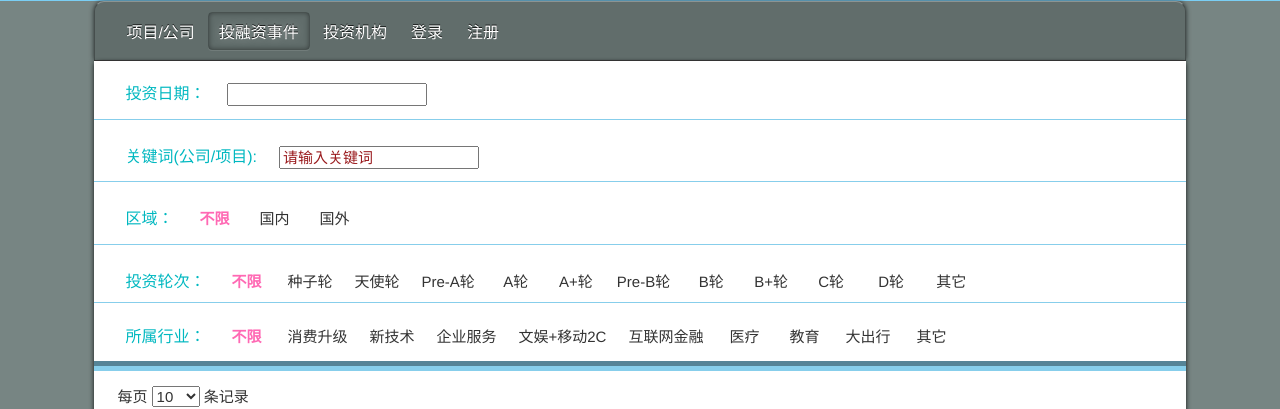
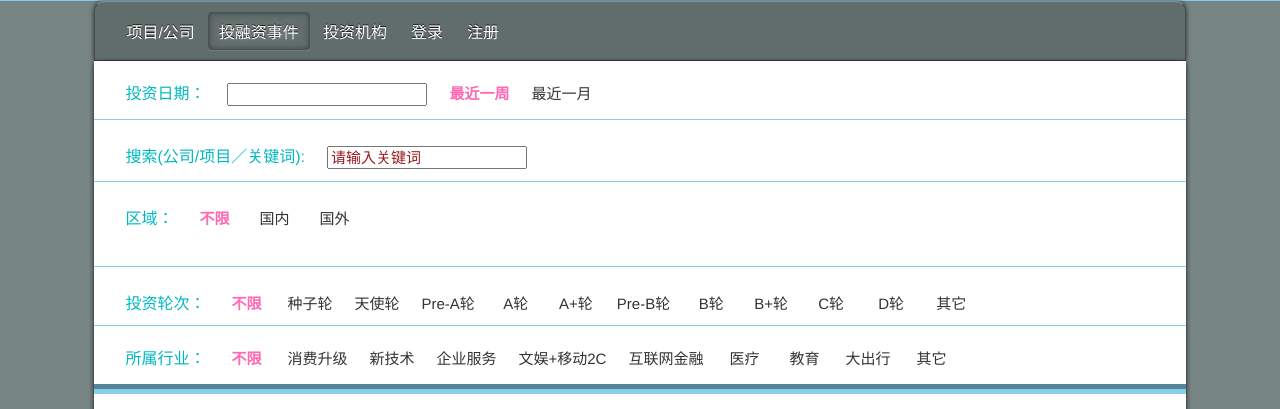
Before and after one commit to liurongjiang/Invest_web, a Flask app: page /invest/list in a window 1280 px wide. Shown: the top 409 px of the page. Run offline with Flask 2, Linux system fonts and the light colour scheme; data that the repository does not hold is empty; parts of the project's set-up code (start-up, migrations or seed data) failed here and were passed over; some libraries are stand-ins or nearby versions.

Commit message:
add last week, month

```diff
--- a/templates/invest/list.html
+++ b/templates/invest/list.html
@@ -20,7 +20,7 @@
          }
         </style>
         <style>
-            body{height:100%; overflow:hidden; margin:0px; padding:0px;}
+            body{height:100%; overflow:; margin:0px; padding:0px;}
             .box {height:100%; position:absolute; width:100%;}
             .center {text-align:center}
             .left {text-align:left}
@@ -112,13 +112,15 @@
                     </div>
                 </nav>
             <div id="content-wrapper" class="clearfix row auto">
-                <div>
-                    <div class="head_filter">
+                <div style="width: 100%">
+                    <div class="head_filter" >
                         <label style="color: #00b8c0; font-size: 16px; margin-left: 25px;">投资日期：</label>
                     </div>
-                    <div class="head_filter"><input name="investDate" style="width: 200px; z-index: 10000;" id="investDate" placeholder="" value=""></input>
+                    <div class="head_filter" >
+                        <input name="investDate" style="width: 200px; z-index: 10000;" id="investDate" placeholder="" value=""></input>
                     </div>
-                    <div style="width: 80%"></div>
+                    <div class="head_filter"><span class="industry filter_font" id="all">最近一周</span></div>
+                    <div class="head_filter"><span class="industry" id="xfsj">最近一月</span></div>
                 </div>
                 </br>
                 <p>
@@ -126,7 +128,7 @@
                 </p>
                 <div width="100%">
                         <div class="head_filter">
-                            <label style="color: #00b8c0; font-size: 16px; margin-left: 25px;">关键词(公司/项目):</label>
+                            <label style="color: #00b8c0; font-size: 16px; margin-left: 25px;">搜索(公司/项目／关键词):</label>
                         </div>
                         <div class="head_filter"><input name="keyWords" style="width: 200px; z-index: 10000;" placeholder="请输入关键词" value="" id="keyWords"></input></div>
                     </div>
@@ -141,6 +143,18 @@
                         <div class="head_filter"><span class="country filter_font" id="all">不限</span></div>
                         <div class="head_filter"><span class="country" id="gn">国内</span></div>
                         <div class="head_filter"><span class="country" id="gw">国外</span></div>
+                    </div>
+                </br>
+                    <div width="100%" hidden>
+                        <div class="head_filter" ><span class="country" id="all" >北京</span></div>
+                        <div class="head_filter" ><span class="country" id="gn" >上海</span></div>
+                        <div class="head_filter" ><span class="country" id="gw" >广州</span></div>
+                        <div class="head_filter" ><span class="country" id="gw" >深圳</span></div>
+                        <div class="head_filter" ><span class="country" id="gw" >杭州</span></div>
+                        <div class="head_filter" ><span class="country" id="gw" >成都</span></div>
+                        <div class="head_filter" ><span class="country" id="gw" >苏州</span></div>
+                        <div class="head_filter" ><span class="country" id="gw" >南京</span></div>
+                        <div class="head_filter" ><span class="country" id="gw" >武汉</span></div>
                     </div>
                     </br>
                     <p>
```
